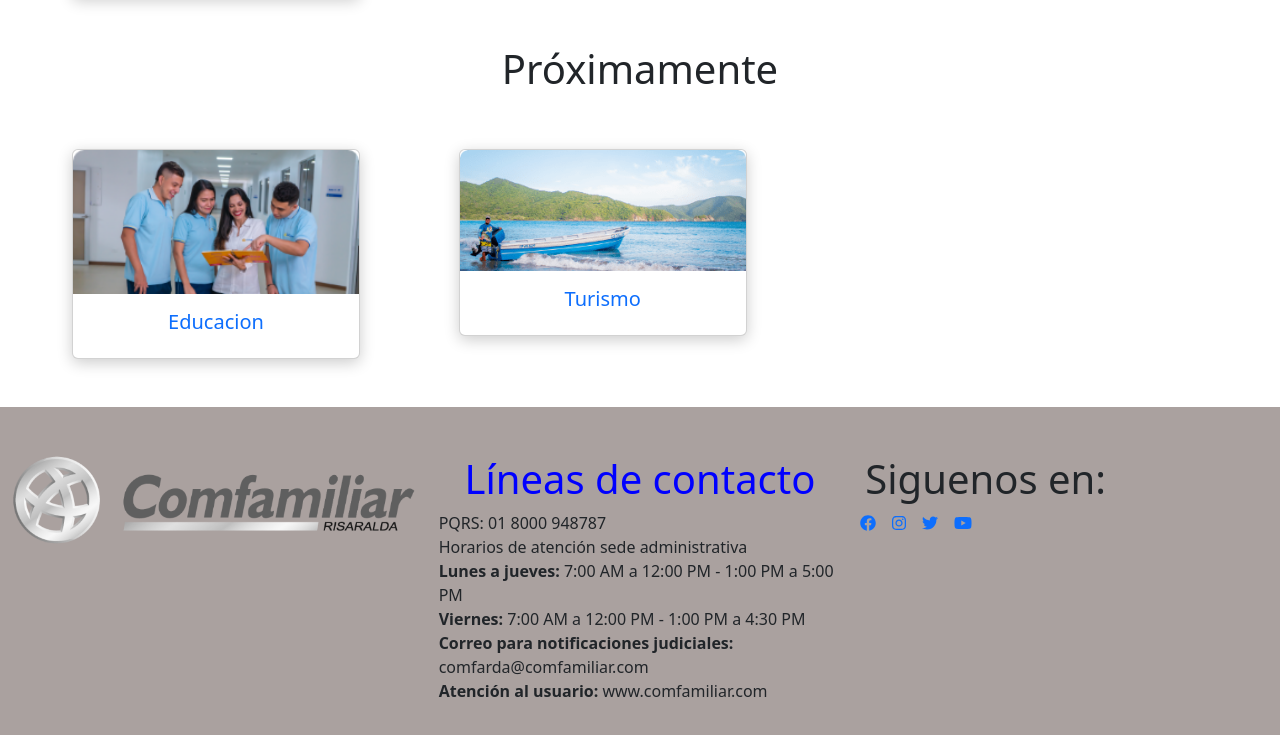
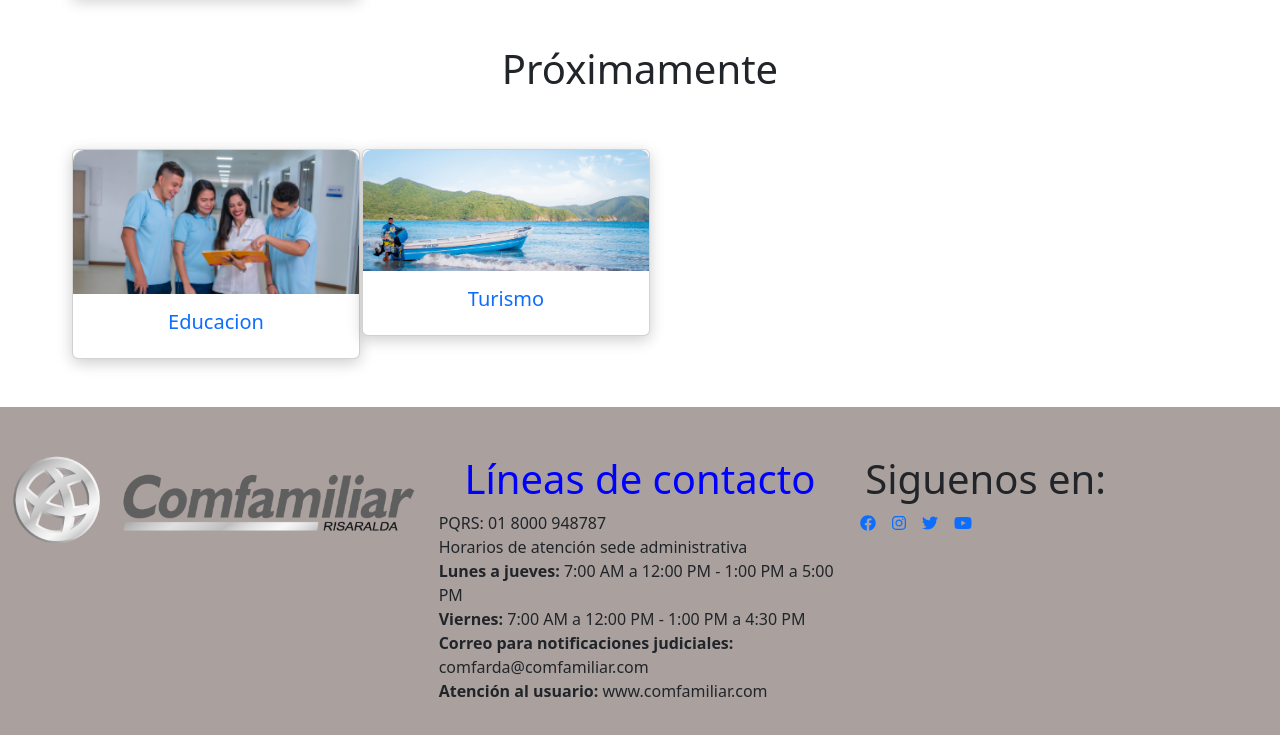
Before and after one commit to sebasbeltran95/Mi-Confamiliar, a plain HTML site: page index.html in a window 1280 px wide. Shown: the part 1178-1913 px from the top of the page. Drawn offline with nearby package versions, Linux system fonts and the light colour scheme.

Commit message:
mi confamiliar

```diff
--- a/index.html
+++ b/index.html
@@ -117,7 +117,7 @@
                 </div>
             </div>
             <div class="row mb-5 m-lg-5">
-                <div class="col-md-4">
+                <div class="col-md-3">
                     <div class="card" style="width: 18rem;">
                         <a href="#" class="text-decoration-none">
                             <img src="img/6.png" class="card-img-top img-fluid" alt="logo">
@@ -128,7 +128,7 @@
                         </a>
                     </div>
                 </div>
-                <div class="col-md-4">
+                <div class="col-md-3">
                     <div class="card" style="width: 18rem;">
                         <a href="#" class="text-decoration-none">
                             <img src="img/7.png" class="card-img-top img-fluid" alt="logo">
```
